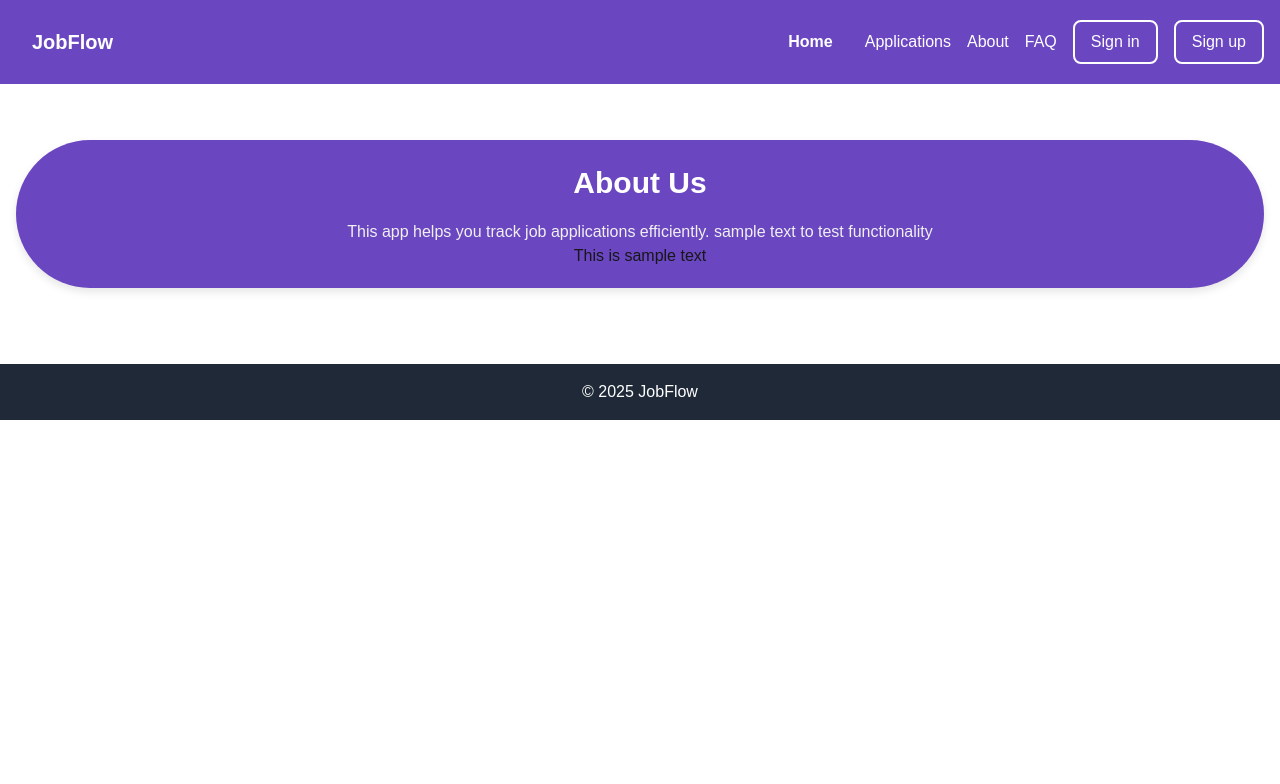
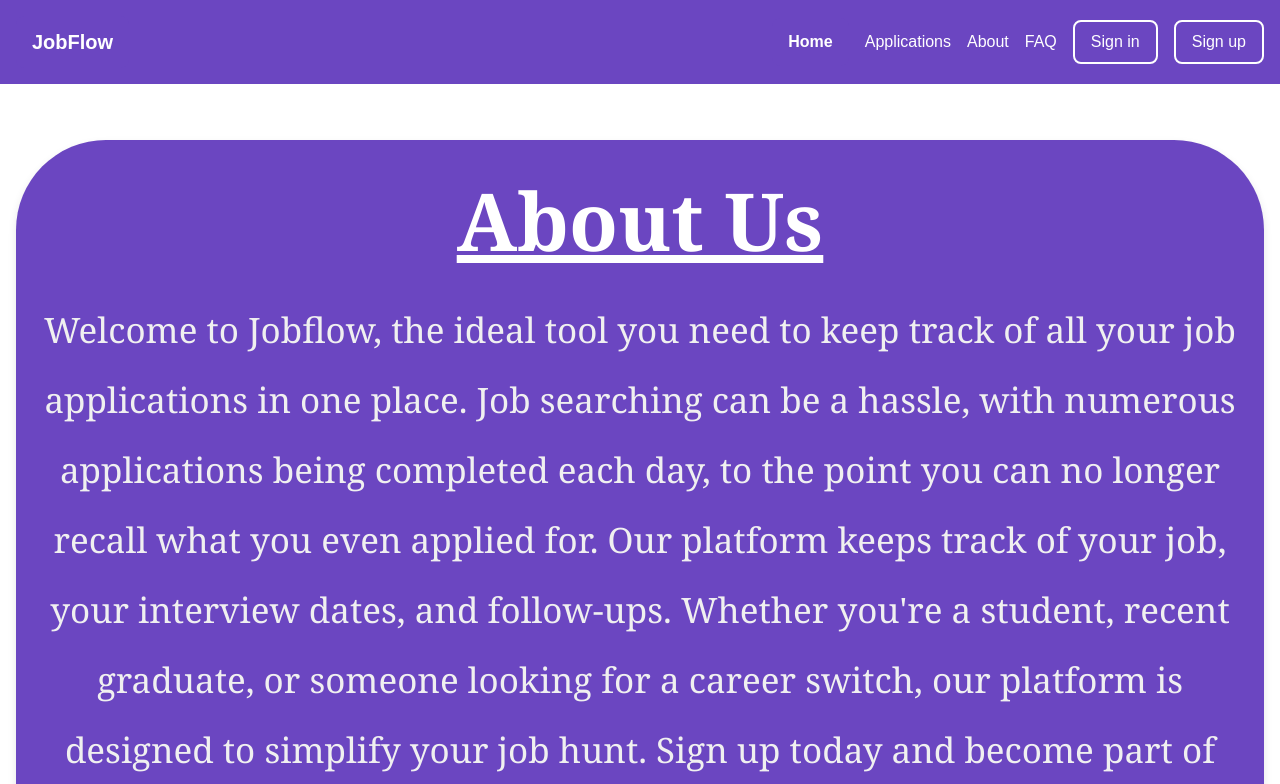
Before and after one commit to perezc14-msu/CSIT415-Project, a Next.js app in the folder jobflow/: page /about in a window 1280 px wide. Shown: the top 784 px of the page. Built offline with nearby package versions, Linux system fonts and the light colour scheme; no server answers.

Commit message:
UPDATED ABOUT PAGE
underline about us, changed the font changed the width. The only thing left for the about us change would be linking it to the sign up page

```diff
--- a/jobflow/app/about/about.css
+++ b/jobflow/app/about/about.css
@@ -21,10 +21,12 @@
 
 /* Title styling */
 .title {
-    font-size: 30px;
+    font-family: 'Georgia', serif;
+    font-size: 80px;
     font-weight: bold;
     margin-bottom: 15px;
     color: white;
+    text-decoration: underline;
 }
 
 /* Separate container (description) */
@@ -42,13 +44,16 @@
 
 /* Description styling text */
 .description {
-    font-size: 16px;
+    font-family: 'Georgia', serif;
+    font-size: 35px;
     color: var(--secondary-color);
-    max-width: 80%;
+    width: 100%;
     text-align: center;
-    margin: 0 auto;
+    margin: 0;
+    line-height: 200%;
     display: block;
 
-    /*(max-width)the reason i added ths was for the text in the description to be
+
+    /*(width)the reason i added ths was for the text in the description to be
     within a readable width*/
 }
--- a/jobflow/app/about/page.js
+++ b/jobflow/app/about/page.js
@@ -5,9 +5,15 @@ export default function About() {
   return (
     <div className="container">
       <h1 className="title">About Us</h1>
-      <p className="description">This app helps you track job applications efficiently.
-        sample text to test functionality</p>
-      <p className="description1">This is sample text</p>
+      <p className="description">Welcome to Jobflow, the ideal tool you need to
+        keep track of all your job applications in one place. Job searching can be a hassle,
+         with numerous applications being completed each day, to the point you can no longer
+          recall what you even applied for. Our platform keeps track of your job, your interview
+           dates, and follow-ups. Whether you're a student, recent graduate, or someone looking for
+            a career switch, our platform is designed to simplify your job hunt. Sign up today and become
+             part of the Jobflow community!
+      </p>
+
     </div>
   );
 }
```
